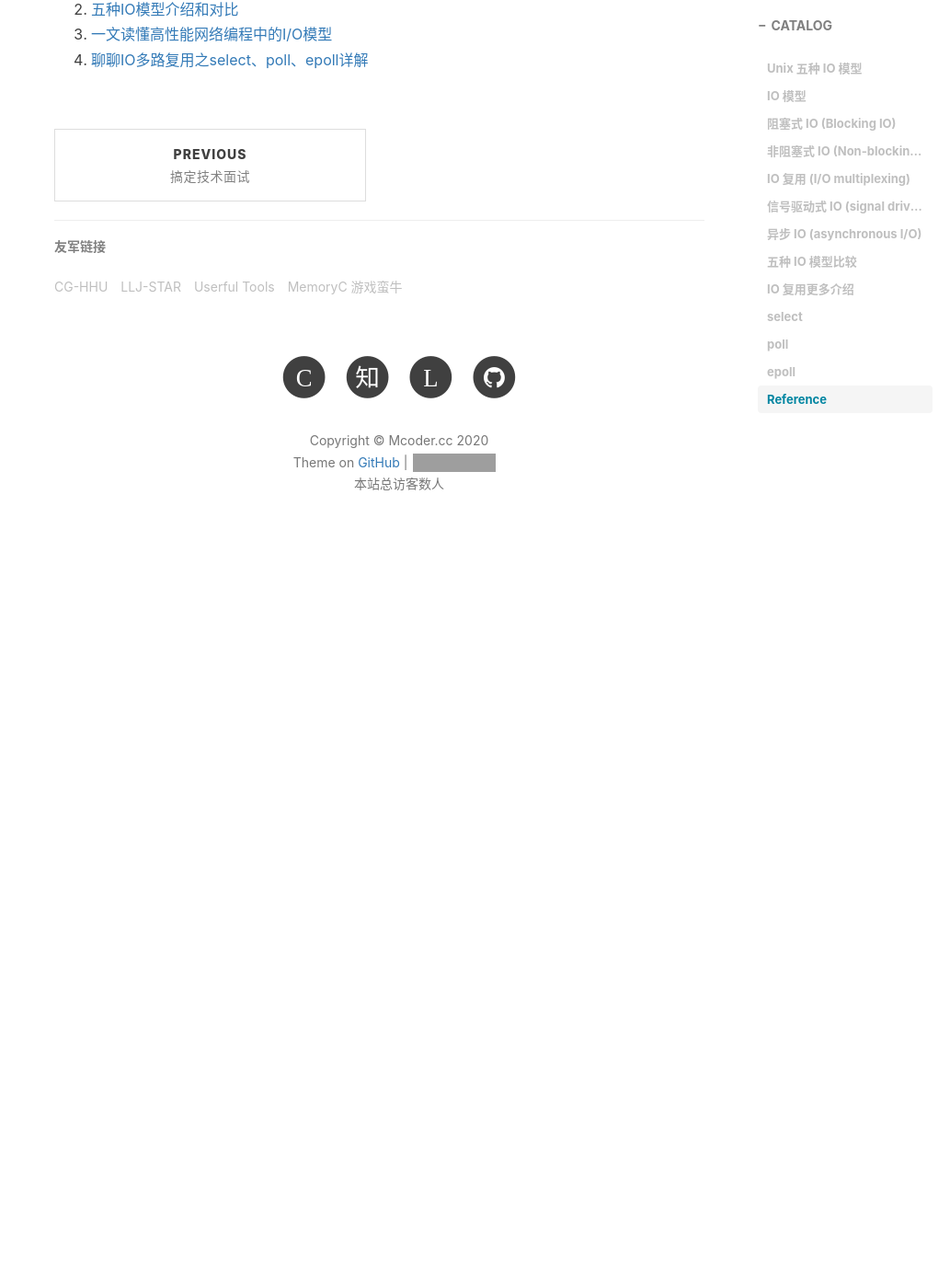
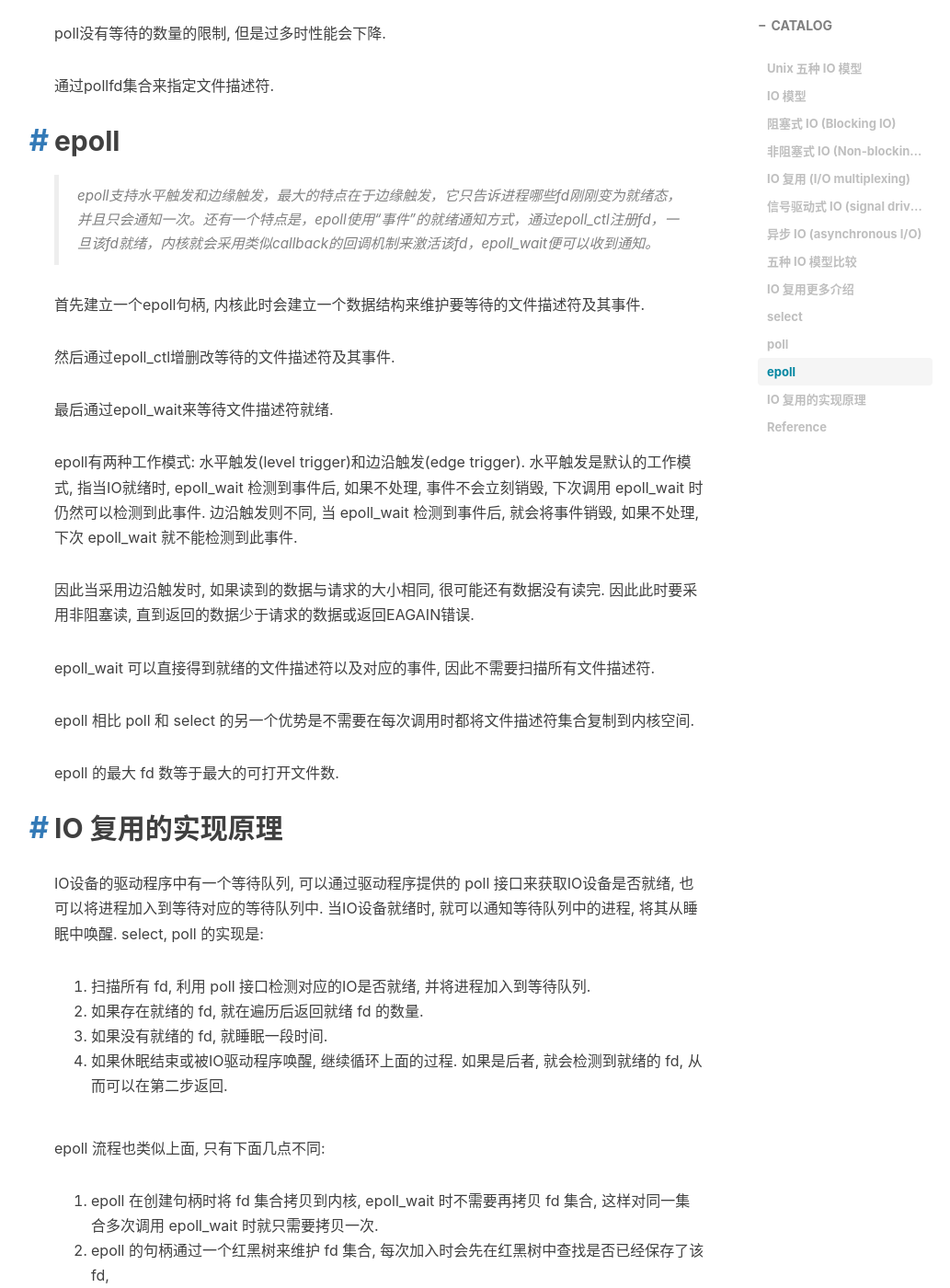
Before and after one commit to mcoder2014/mcoder2014.github.io, a Jekyll site: the page built from _posts/2020-01-08-five_io_models.md, in a window 1280 px wide and 1400 px high, scrolled down 7997 px. Shown: the whole window at 92% size, without its empty margins (206-1239 px from the left). Built offline with Jekyll 4.4.1, drawn with Linux system fonts in a browser that asks for light colours; nearby versions of some CDN libraries; comment, search, counter and statistics services are not loaded; before the commit the page ends 8627 px from its top, so only the background shows below that; some of the changed text lies outside the part shown; grey boxes are pictures that could not be loaded.

Commit message:
io models

```diff
--- a/_posts/2020-01-08-five_io_models.md
+++ b/_posts/2020-01-08-five_io_models.md
@@ -129,11 +129,65 @@ Unix 提供了五种 IO 模型，分别是**阻塞式IO、非阻塞式IO、IO复
 ## select
 > select 函数监视的文件描述符分3类，分别是writefds、readfds、和exceptfds。调用后select函数会阻塞，直到有描述符就绪（有数据 可读、可写、或者有except），或者超时（timeout指定等待时间，如果立即返回设为null即可），函数返回。当select函数返回后，可以通过遍历fdset，来找到就绪的描述符。
 
+等待多个文件描述符, 当任意一个可用时, select 就返回, 否则一直阻塞. 函数返回时, 如果不是因为超时,
+可以通过遍历文件描述符来找到就绪的描述符(用 FD_ISSET 检测文件描述符).
+
+select 对等待的文件描述符数量有限制.
+
+函数参数为: 三个集合大小中的最大值加一, 等待读的文件描述符集合, 等待写的文件描述符集合,
+等待异常的文件描述符集合, 最长等待时间. 返回值是就绪的文件描述符数量.
+
+
 ## poll
 > poll本质上和select没有区别，它将用户传入的数组拷贝到内核空间，然后查询每个fd对应的设备状态，如果设备就绪则在设备等待队列中加入一项并继续遍历，如果遍历完所有fd后没有发现就绪设备，则挂起当前进程，直到设备就绪或者主动超时，被唤醒后它又要再次遍历fd。这个过程经历了多次无谓的遍历。
 
+同样是等待多个文件描述符, 当一个就绪或超时时就返回, 需要遍历 fd 来获得就绪的 fd.
+
+poll没有等待的数量的限制, 但是过多时性能会下降.
+
+通过pollfd集合来指定文件描述符.
+
 ## epoll
 > epoll支持水平触发和边缘触发，最大的特点在于边缘触发，它只告诉进程哪些fd刚刚变为就绪态，并且只会通知一次。还有一个特点是，epoll使用“事件”的就绪通知方式，通过epoll_ctl注册fd，一旦该fd就绪，内核就会采用类似callback的回调机制来激活该fd，epoll_wait便可以收到通知。
+
+首先建立一个epoll句柄, 内核此时会建立一个数据结构来维护要等待的文件描述符及其事件.
+
+然后通过epoll_ctl增删改等待的文件描述符及其事件.
+
+最后通过epoll_wait来等待文件描述符就绪.
+
+epoll有两种工作模式: 水平触发(level trigger)和边沿触发(edge trigger).
+水平触发是默认的工作模式, 指当IO就绪时, epoll_wait 检测到事件后, 如果不处理, 事件不会立刻销毁,
+下次调用 epoll_wait 时仍然可以检测到此事件.
+边沿触发则不同, 当 epoll_wait 检测到事件后, 就会将事件销毁, 如果不处理, 下次 epoll_wait 就不能检测到此事件.
+
+因此当采用边沿触发时, 如果读到的数据与请求的大小相同, 很可能还有数据没有读完. 因此此时要采用非阻塞读,
+直到返回的数据少于请求的数据或返回EAGAIN错误.
+
+epoll_wait 可以直接得到就绪的文件描述符以及对应的事件, 因此不需要扫描所有文件描述符.
+
+epoll 相比 poll 和 select 的另一个优势是不需要在每次调用时都将文件描述符集合复制到内核空间.
+
+epoll 的最大 fd 数等于最大的可打开文件数.
+
+## IO 复用的实现原理
+IO设备的驱动程序中有一个等待队列, 可以通过驱动程序提供的 poll 接口来获取IO设备是否就绪, 也可以将进程加入到等待对应的等待队列中.
+当IO设备就绪时, 就可以通知等待队列中的进程, 将其从睡眠中唤醒.
+select, poll 的实现是:
+
+1. 扫描所有 fd, 利用 poll 接口检测对应的IO是否就绪, 并将进程加入到等待队列.
+2. 如果存在就绪的 fd, 就在遍历后返回就绪 fd 的数量.
+3. 如果没有就绪的 fd, 就睡眠一段时间.
+4. 如果休眠结束或被IO驱动程序唤醒, 继续循环上面的过程. 如果是后者, 就会检测到就绪的 fd, 从而可以在第二步返回.
+
+epoll 流程也类似上面, 只有下面几点不同:
+
+1. epoll 在创建句柄时将 fd 集合拷贝到内核, epoll_wait 时不需要再拷贝 fd 集合, 这样对同一集合多次调用 epoll_wait 时就只需要拷贝一次.
+2. epoll 的句柄通过一个红黑树来维护 fd 集合, 每次加入时会先在红黑树中查找是否已经保存了该 fd,
+3. 时间复杂度是 log(N)log(N).
+4. epoll 第一次也要遍历 fd, 并将进程加入到等待队列, 但是同时为每个 fd 指定了回调函数, 当 fd 就绪时,设备驱动程序会唤醒进程, 并调用此回调函数. 这个回调函数的作用是将这个就绪的 fd 加入到就绪链表.因此, 当进程从等待中被唤醒时, 就可以直接通过检查这个就绪链表是否为空来判断是否有 fd 就绪,而不需要像 select/poll 一样再次遍历 fd 集合.
+5. 调用 epoll_wait 时, 会把就绪的 fd 拷贝到用户态内存, 然后清空就绪链表, 最后再检查这些 fd.在水平触发模式下, 如果检查到这些 fd 上还有未处理的事件, 会将这些 fd 放回就绪链表中, 保证事件得到正确处理.
+6. 对于 fd 集合大小的限制, epoll 是进程可以打开的最大文件数目, 这个值保存在 /proc/sys/fs/file-max.
 
 # Reference
 1. [unix 网络编程 第一卷](#)
```
